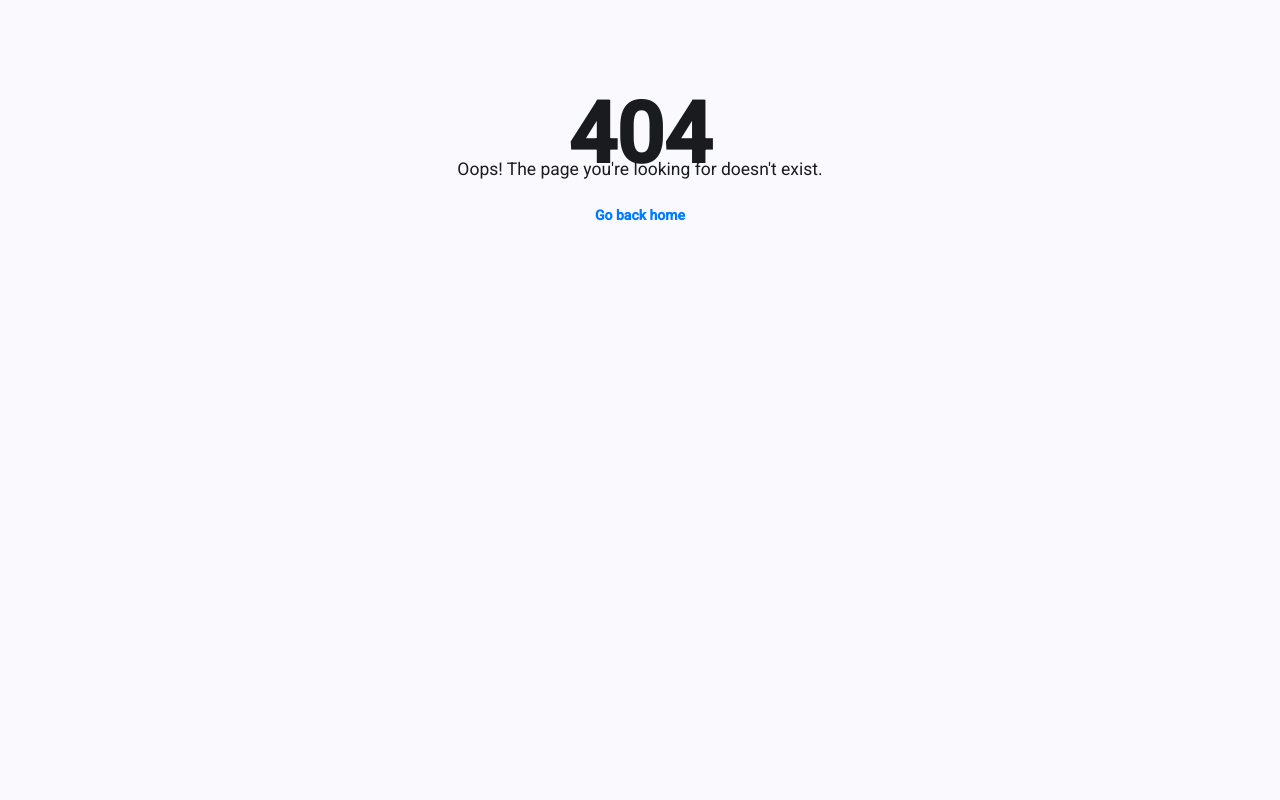
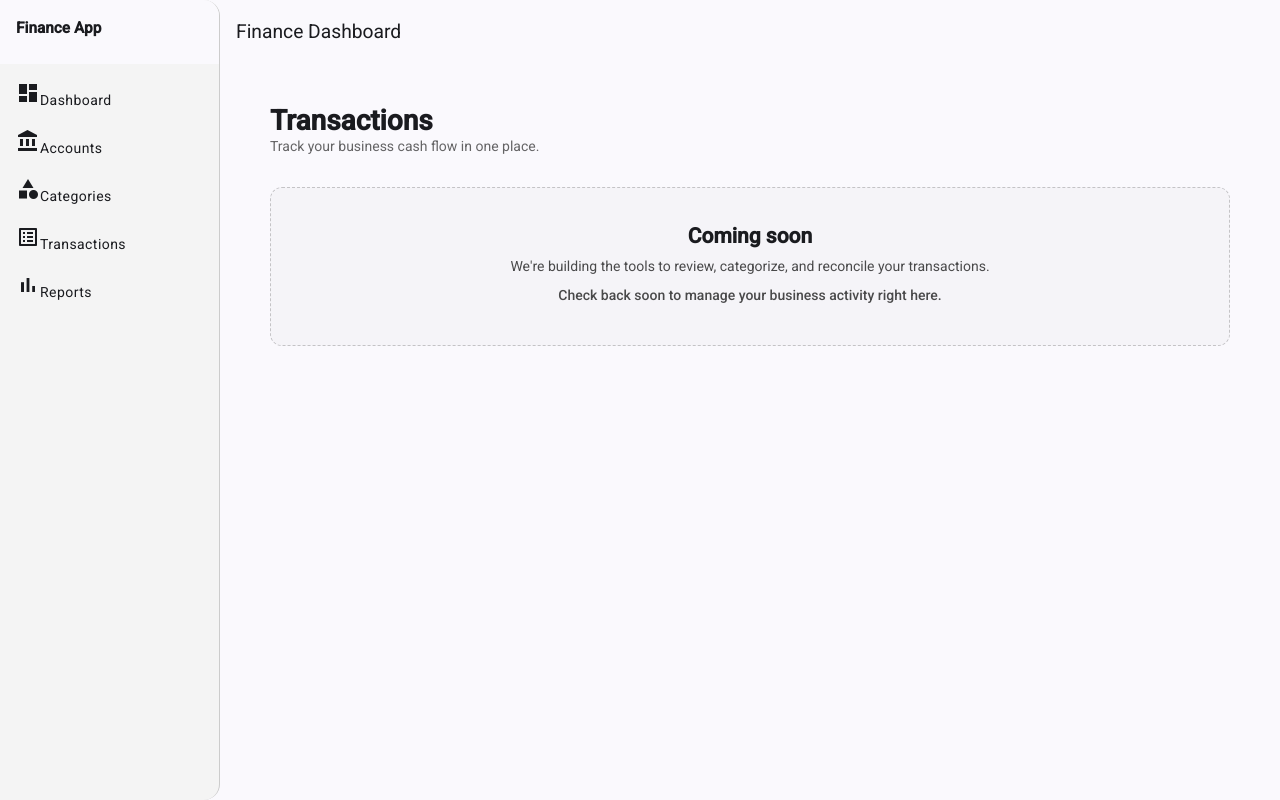
Before and after one commit to jamesw-code/finance-app, an Angular app: page /transactions in a window 1280 px wide. Before the commit this address had no page. Built offline with nearby package versions, Linux system fonts and the light colour scheme.

Commit message:
Add placeholder Transactions page

```diff
--- a/src/app/app.routes.ts
+++ b/src/app/app.routes.ts
@@ -4,6 +4,7 @@ import {Dashboard} from './dashboard/dashboard';
 import {Accounts} from './pages/accounts/accounts';
 import {AccountDetail} from './pages/accounts/account-detail/account-detail';
 import {Categories} from './pages/categories/categories';
+import {Transactions} from './pages/transactions/transactions';
 import {NotFound} from './pages/not-found/not-found';
 
 export const routes: Routes = [
@@ -12,7 +13,7 @@ export const routes: Routes = [
     component: Layout,
     children: [
       { path: 'dashboard', component: Dashboard },
-      // { path: 'transactions', component: TransactionsComponent },
+      { path: 'transactions', component: Transactions },
       { path: 'accounts/:accountId', component: AccountDetail },
       { path: 'accounts', component: Accounts },
       { path: 'categories', component: Categories },
--- /dev/null
+++ b/src/app/pages/transactions/transactions.html
@@ -0,0 +1,12 @@
+<div class="transactions-page">
+  <header class="page-header">
+    <h1>Transactions</h1>
+    <p class="page-subtitle">Track your business cash flow in one place.</p>
+  </header>
+
+  <section class="blank-state">
+    <h2>Coming soon</h2>
+    <p>We're building the tools to review, categorize, and reconcile your transactions.</p>
+    <p class="state-message">Check back soon to manage your business activity right here.</p>
+  </section>
+</div>
--- /dev/null
+++ b/src/app/pages/transactions/transactions.scss
@@ -0,0 +1,50 @@
+.transactions-page {
+  display: flex;
+  flex-direction: column;
+  gap: 32px;
+  padding: 32px;
+  max-width: 960px;
+  margin: 0 auto;
+}
+
+.page-header {
+  display: flex;
+  flex-direction: column;
+  gap: 8px;
+}
+
+.page-header h1 {
+  margin: 0;
+  font-size: 2rem;
+  font-weight: 600;
+}
+
+.page-subtitle {
+  margin: 0;
+  color: rgba(0, 0, 0, 0.6);
+}
+
+.blank-state {
+  border: 1px dashed rgba(0, 0, 0, 0.2);
+  border-radius: 12px;
+  padding: 40px 32px;
+  text-align: center;
+  background: rgba(0, 0, 0, 0.02);
+  display: flex;
+  flex-direction: column;
+  gap: 12px;
+}
+
+.blank-state h2 {
+  margin: 0;
+  font-size: 1.5rem;
+}
+
+.blank-state p {
+  margin: 0;
+  color: rgba(0, 0, 0, 0.7);
+}
+
+.state-message {
+  font-weight: 500;
+}
```
Also changed, not shown: src/app/pages/transactions/transactions.ts (added, +11 -0 lines).
